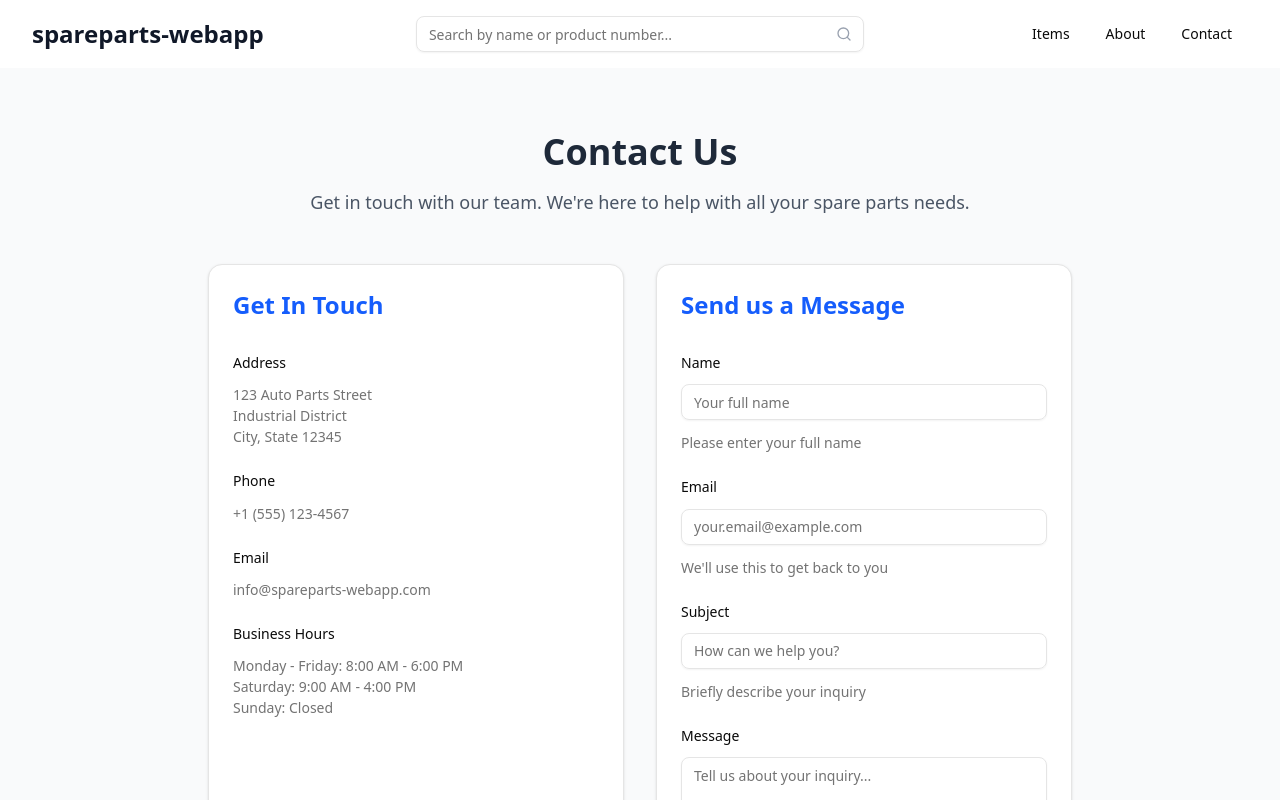
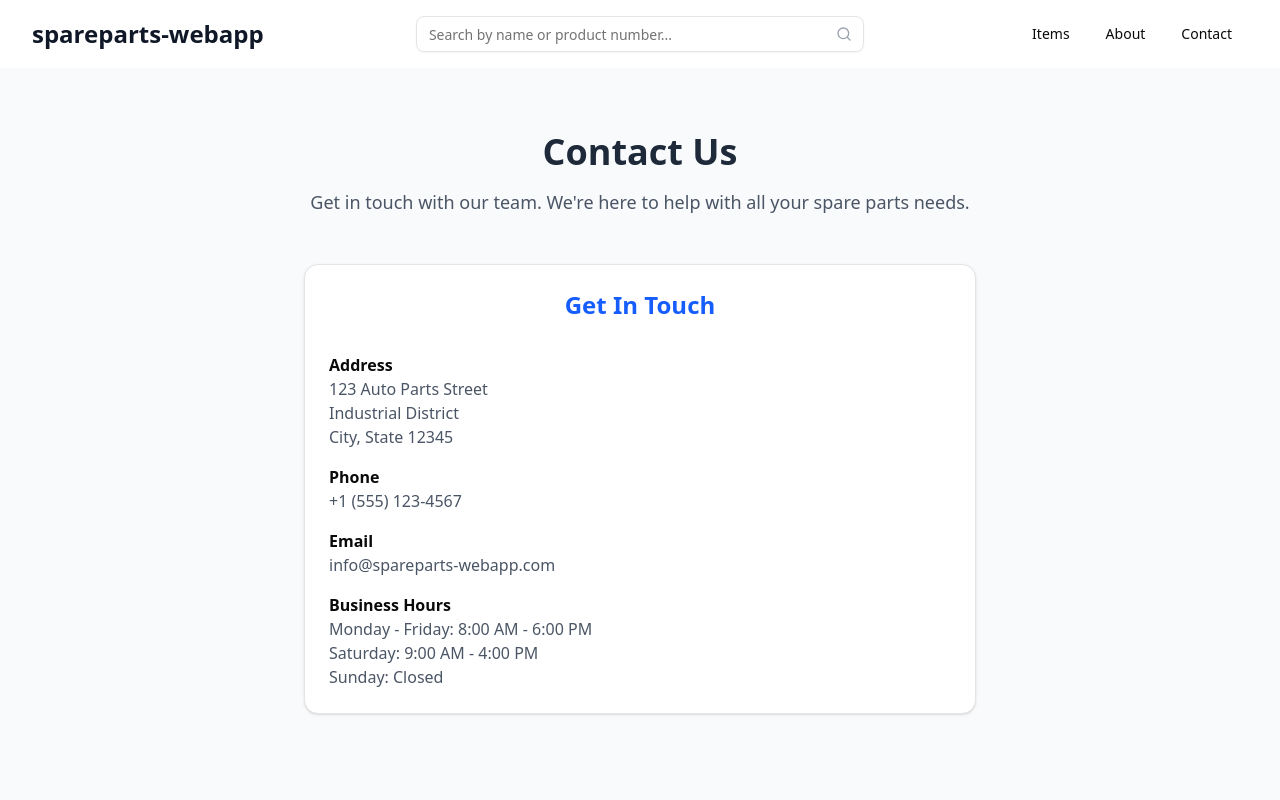
Before and after one commit to janithbandara1/spareparts-webapp, a Next.js app: page /contact in a window 1280 px wide. Shown: the top 800 px of the page. Built offline with nearby package versions, Linux system fonts and the light colour scheme.

Commit message:
refactor: streamline contact page by removing form and simplifying layout

```diff
--- a/app/contact/page.tsx
+++ b/app/contact/page.tsx
@@ -1,8 +1,4 @@
 import { Card, CardContent, CardHeader, CardTitle } from "@/components/ui/card";
-import { Button } from "@/components/ui/button";
-import { Input } from "@/components/ui/input";
-import { Textarea } from "@/components/ui/textarea";
-import { Field, FieldLabel, FieldDescription } from "@/components/ui/field";
 
 export default function Contact() {
   return (
@@ -17,94 +13,39 @@ export default function Contact() {
           </p>
         </div>
 
-        <div className="grid grid-cols-1 lg:grid-cols-2 gap-8">
-          {/* Contact Information */}
+        <div className="max-w-2xl mx-auto">
           <Card>
             <CardHeader>
-              <CardTitle className="text-2xl text-blue-600">Get In Touch</CardTitle>
+              <CardTitle className="text-2xl text-blue-600 text-center">Get In Touch</CardTitle>
             </CardHeader>
-            <CardContent className="space-y-6">
-              <Field>
-                <FieldLabel>Address</FieldLabel>
-                <FieldDescription>
+            <CardContent className="space-y-4">
+              <div>
+                <h3 className="font-semibold">Address</h3>
+                <p className="text-gray-600">
                   123 Auto Parts Street<br />
                   Industrial District<br />
                   City, State 12345
-                </FieldDescription>
-              </Field>
+                </p>
+              </div>
 
-              <Field>
-                <FieldLabel>Phone</FieldLabel>
-                <FieldDescription>
-                  +1 (555) 123-4567
-                </FieldDescription>
-              </Field>
+              <div>
+                <h3 className="font-semibold">Phone</h3>
+                <p className="text-gray-600">+1 (555) 123-4567</p>
+              </div>
 
-              <Field>
-                <FieldLabel>Email</FieldLabel>
-                <FieldDescription>
-                  info@spareparts-webapp.com
-                </FieldDescription>
-              </Field>
+              <div>
+                <h3 className="font-semibold">Email</h3>
+                <p className="text-gray-600">info@spareparts-webapp.com</p>
+              </div>
 
-              <Field>
-                <FieldLabel>Business Hours</FieldLabel>
-                <FieldDescription>
+              <div>
+                <h3 className="font-semibold">Business Hours</h3>
+                <p className="text-gray-600">
                   Monday - Friday: 8:00 AM - 6:00 PM<br />
                   Saturday: 9:00 AM - 4:00 PM<br />
                   Sunday: Closed
-                </FieldDescription>
-              </Field>
-            </CardContent>
-          </Card>
-
-          {/* Contact Form */}
-          <Card>
-            <CardHeader>
-              <CardTitle className="text-2xl text-blue-600">Send us a Message</CardTitle>
-            </CardHeader>
-            <CardContent>
-              <form className="space-y-6">
-                <Field>
-                  <FieldLabel htmlFor="name">Name</FieldLabel>
-                  <Input id="name" placeholder="Your full name" />
-                  <FieldDescription>
-                    Please enter your full name
-                  </FieldDescription>
-                </Field>
-
-                <Field>
-                  <FieldLabel htmlFor="email">Email</FieldLabel>
-                  <Input id="email" type="email" placeholder="your.email@example.com" />
-                  <FieldDescription>
-                    We'll use this to get back to you
-                  </FieldDescription>
-                </Field>
-
-                <Field>
-                  <FieldLabel htmlFor="subject">Subject</FieldLabel>
-                  <Input id="subject" placeholder="How can we help you?" />
-                  <FieldDescription>
-                    Briefly describe your inquiry
-                  </FieldDescription>
-                </Field>
-
-                <Field>
-                  <FieldLabel htmlFor="message">Message</FieldLabel>
-                  <Textarea
-                    id="message"
-                    placeholder="Tell us about your inquiry..."
-                    rows={5}
-                  />
-                  <FieldDescription>
-                    Provide as much detail as possible
-                  </FieldDescription>
-                </Field>
-
-                <Button type="submit" className="w-full">
-                  Send Message
-                </Button>
-              </form>
+                </p>
+              </div>
             </CardContent>
           </Card>
         </div>
```
